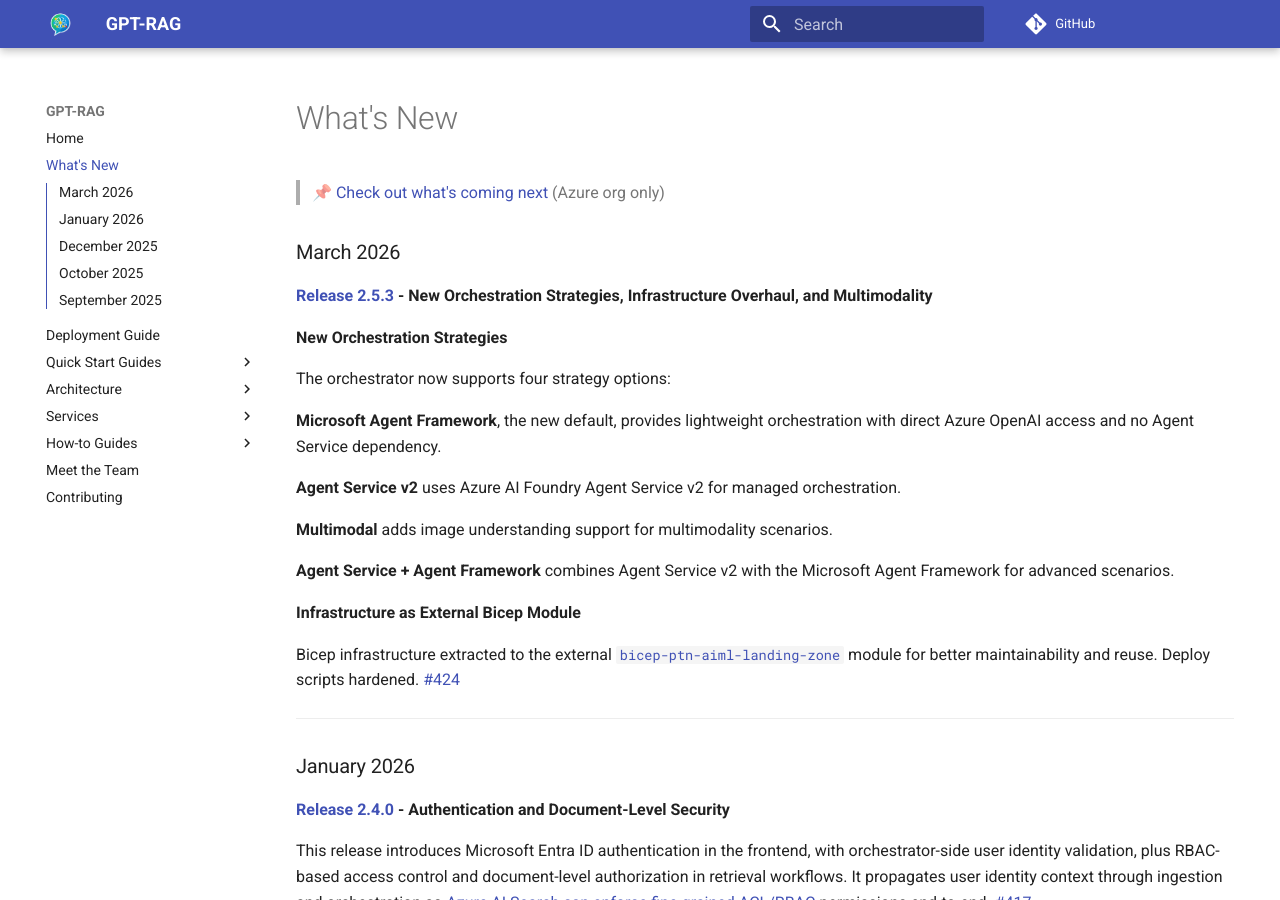
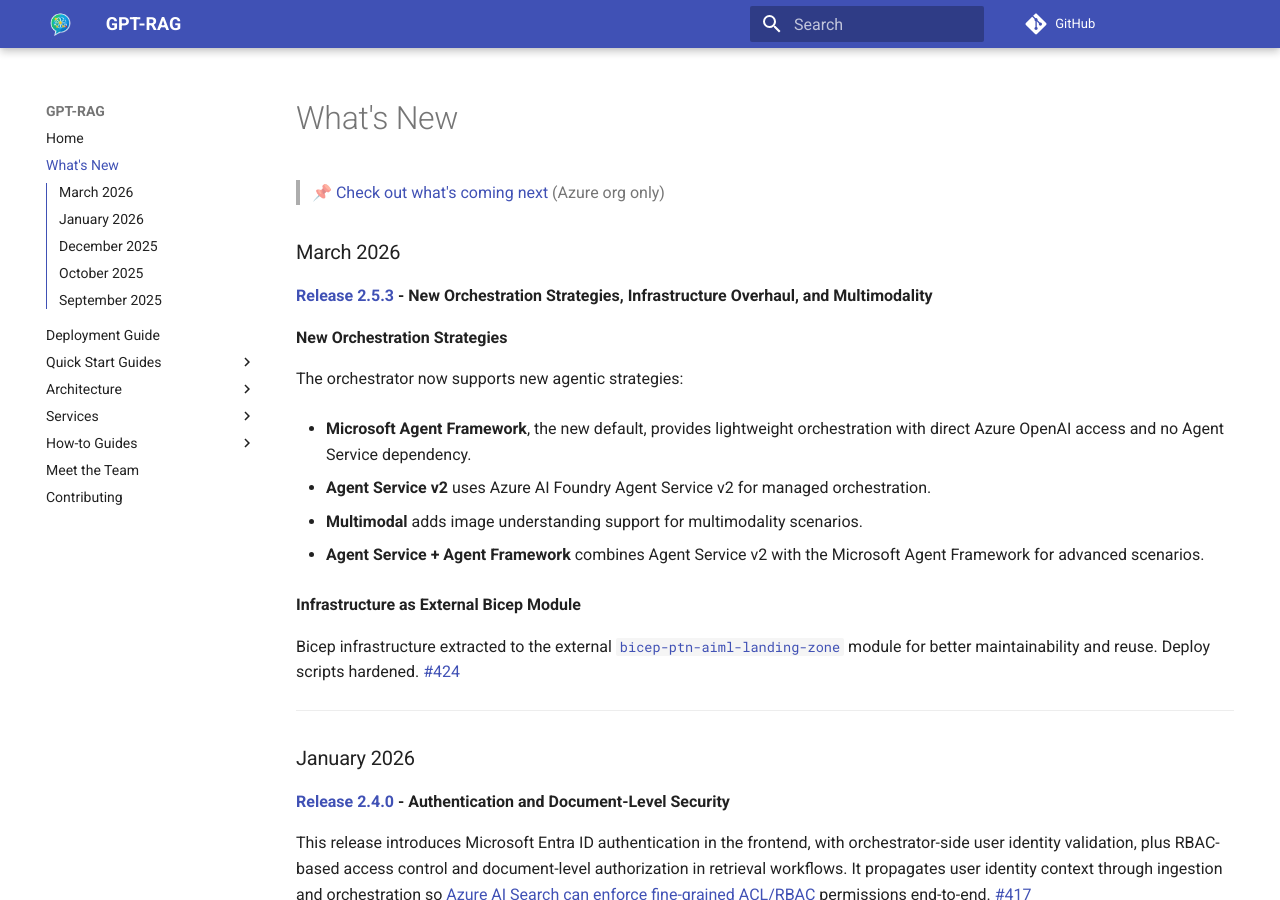
Before and after one commit to Azure/GPT-RAG, an MkDocs documentation site: the page built from docs/whatisnew.md, in a window 1280 px wide and 900 px high. Built offline with MkDocs 1.6.1 and Material for MkDocs 9.7.7, drawn with Linux system fonts in a browser that asks for light colours; comment, search, counter and statistics services are not loaded.

Commit message:
documentation

```diff
--- a/docs/whatisnew.md
+++ b/docs/whatisnew.md
@@ -6,15 +6,15 @@
 
 **New Orchestration Strategies**
 
-The orchestrator now supports four strategy options:
+The orchestrator now supports new agentic strategies:
 
-**Microsoft Agent Framework**, the new default, provides lightweight orchestration with direct Azure OpenAI access and no Agent Service dependency.
+- **Microsoft Agent Framework**, the new default, provides lightweight orchestration with direct Azure OpenAI access and no Agent Service dependency.
 
-**Agent Service v2** uses Azure AI Foundry Agent Service v2 for managed orchestration.
+- **Agent Service v2** uses Azure AI Foundry Agent Service v2 for managed orchestration.
 
-**Multimodal** adds image understanding support for multimodality scenarios.
+- **Multimodal** adds image understanding support for multimodality scenarios.
 
-**Agent Service + Agent Framework** combines Agent Service v2 with the Microsoft Agent Framework for advanced scenarios.
+- **Agent Service + Agent Framework** combines Agent Service v2 with the Microsoft Agent Framework for advanced scenarios.
 
 **Infrastructure as External Bicep Module**
 
```
